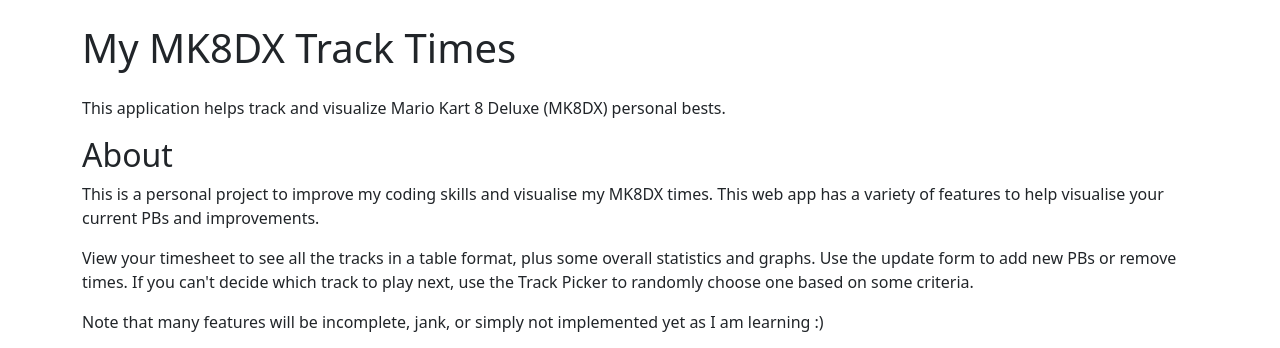
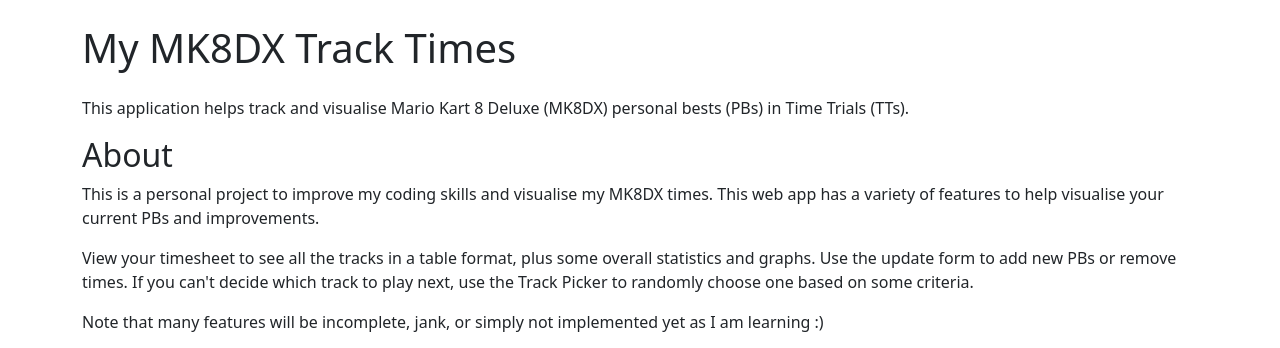
Before and after one commit to boomsl4nger/mk8dx-tts-vis, a Flask app: page / in a window 1280 px wide. Shown: the part 56-404 px from the top of the page. Run offline with Flask 3, Linux system fonts and the light colour scheme.

Commit message:
Small fixes

```diff
--- a/templates/index.html
+++ b/templates/index.html
@@ -4,7 +4,7 @@
 
 {% block content %}
     <h1 class="mb-4">My MK8DX Track Times</h1>
-    <p>This application helps track and visualize Mario Kart 8 Deluxe (MK8DX) personal bests.</p>
+    <p>This application helps track and visualise Mario Kart 8 Deluxe (MK8DX) personal bests (PBs) in Time Trials (TTs).</p>
 
     <h2>About</h2>
     <p>This is a personal project to improve my coding skills and visualise my MK8DX times. This web app has a variety of features to help visualise your current PBs and improvements.</p>
```
Also changed, not shown: todo.md (+1 -1 lines), README.md.
